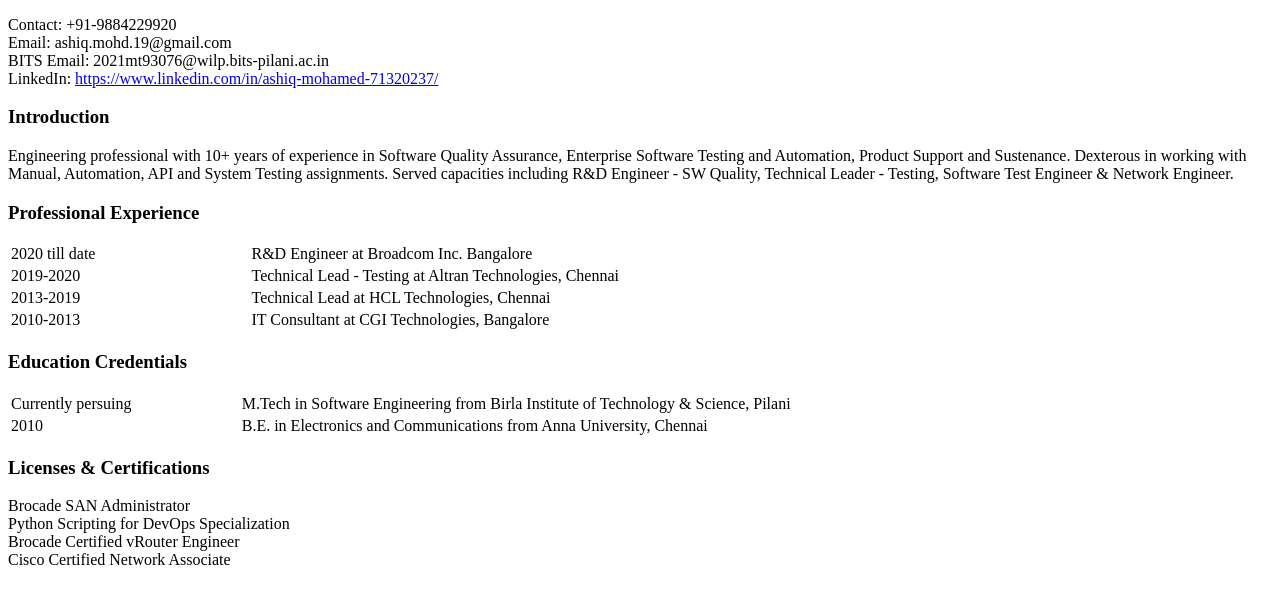
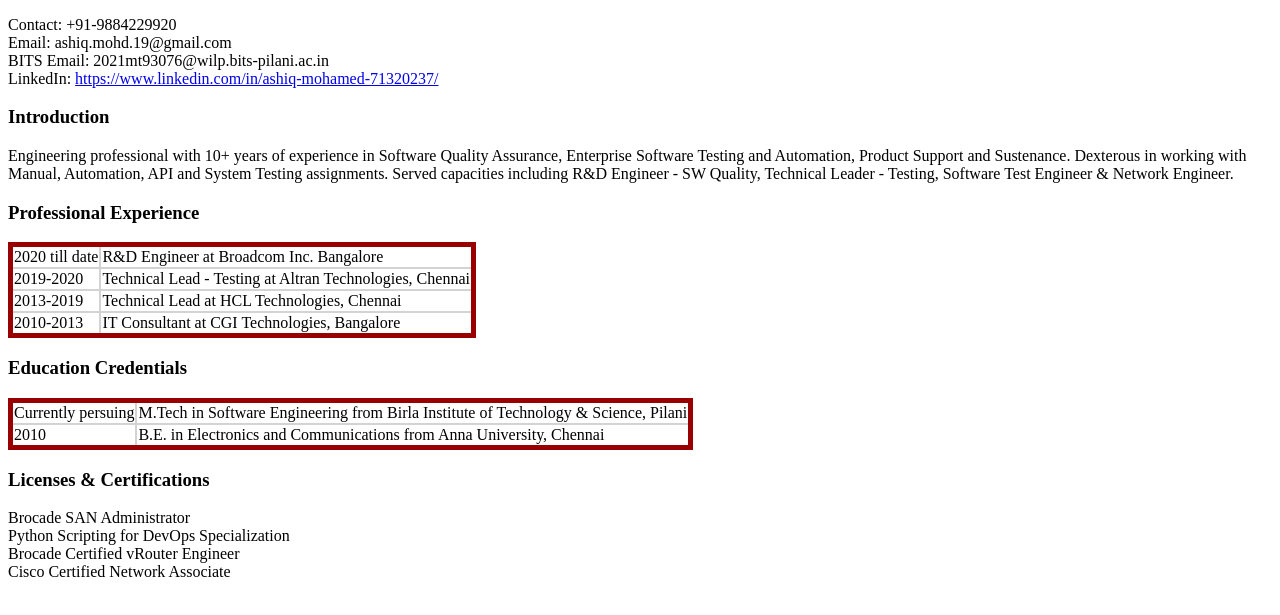
Before and after one commit to ashiq-mohd19/ashiq-mohd19, a plain HTML site: page index.html in a window 1280 px wide. Shown: the part 105-720 px from the top of the page. Drawn offline with Linux system fonts and the light colour scheme.

Commit message:
Update index.html

```diff
--- a/index.html
+++ b/index.html
@@ -24,7 +24,12 @@
          </p>
 
          <h3>Professional Experience </h3>
-         <table style="width:100%">
+         <style>
+            td {
+               border: solid 2px lightgrey;
+            }
+         </style>
+         <table style="border: 5px solid #990000; border-collapse: collapse">
             <tbody>
                <tr>
                   <td>2020 till date </td>
@@ -46,7 +51,7 @@
          </table>
 
          <h3>  Education Credentials </h3>
-         <table style="width:100%">
+         <table style="border: 5px solid #990000; border-collapse: collapse">
             <tbody>
                <tr>
                   <td>
```
